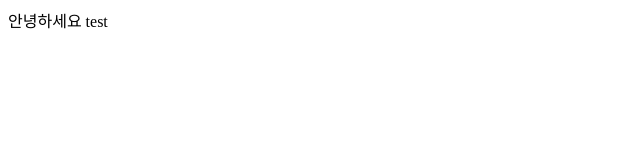
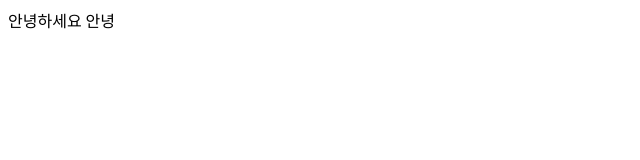
Before and after one commit to Heungno/study, a plain HTML site: page coordinates/index.html in a window 1280 px wide. Shown: the full height of the page, 0-640 px from the left. Drawn offline with Linux system fonts and the light colour scheme.

Commit message:
안녕하세요.

```diff
--- a/coordinates/index.html
+++ b/coordinates/index.html
@@ -8,6 +8,6 @@
     <link rel="stylesheet" href="style.css" />
   </head>
   <body>
-    안녕하세요 test
+    안녕하세요 안녕
   </body>
 </html>
```
